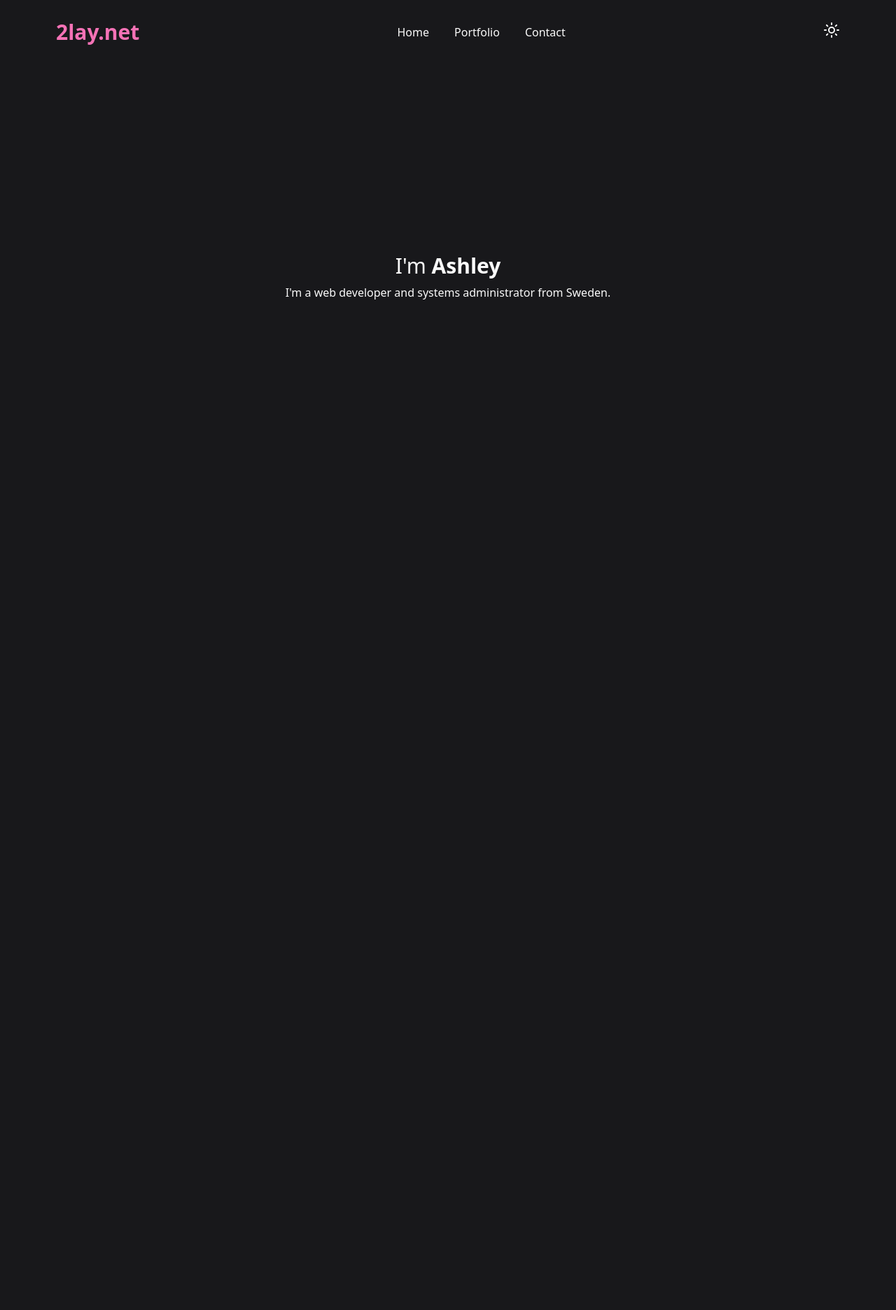
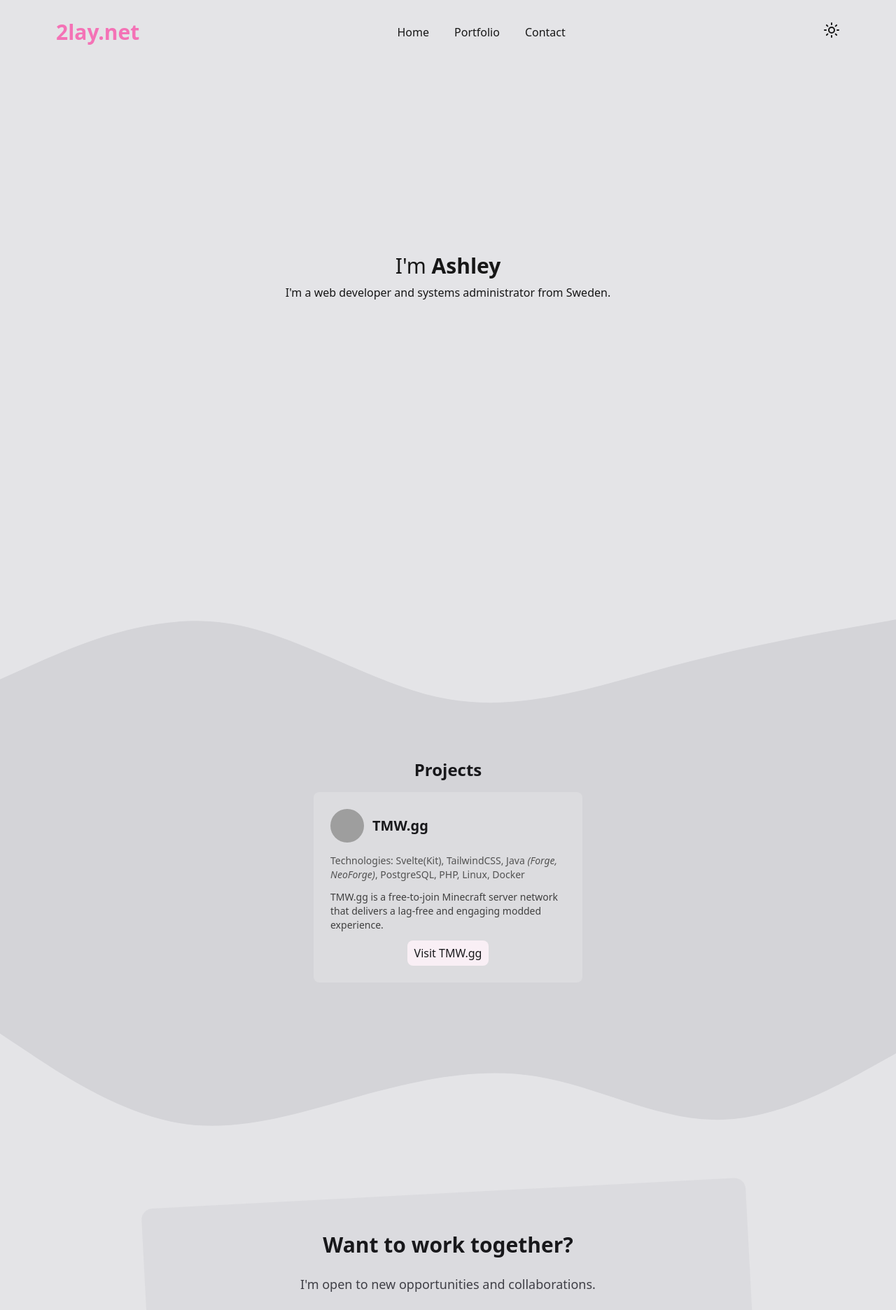
Before and after one commit to 2lay/2lay.net, a SvelteKit app: page / in a window 1280 px wide. Shown: the top 1872 px of the page at 70% size. Before the commit the page ends 800 px from the top, so only its background shows below. Built offline with nearby package versions, Linux system fonts and the light colour scheme; grey boxes are pictures that could not be loaded.

Commit message:
feat: some

```diff
--- a/src/lib/components/Navigation.svelte
+++ b/src/lib/components/Navigation.svelte
@@ -5,19 +5,19 @@
 
   <div
     id="nav"
-    class="flex items-center justify-between text-neutral-50 dark:text-neutral-900 px-20 pt-7 fixed top-0 left-0 w-full z-10"
+    class="flex items-center justify-between dark:text-neutral-50 text-neutral-900 px-20 pt-7 fixed top-0 left-0 w-full z-10"
   >
     <div id="nav-left">
       <p class="text-bold text-3xl font-bold"><span class="text-pink-400">2lay.net</span></p>
     </div>
     <div id="nav-right" class="flex flex-row space-x-4">
-      <a href="https://google.com" class="flex duration-150 hover:text-pink-100 hover:bg-pink-300/20 hover:shadow-pink-200 dark:hover:text-pink-600 dark:hover:bg-pink-50 dark:hover:shadow-pink-100 px-2.5 py-1.5 rounded-lg">
+      <a href="https://google.com" class="flex duration-150 dark:hover:text-pink-100 dark:hover:bg-pink-300/20 dark:hover:shadow-pink-200 hover:text-pink-600 hover:bg-pink-50 hover:shadow-pink-100 px-2.5 py-1.5 rounded-lg">
         <p>Home</p>
       </a>
-      <a href="https://google.com" class="flex duration-150 hover:text-pink-100 hover:bg-pink-300/20 hover:shadow-pink-200 dark:hover:text-pink-600 dark:hover:bg-pink-50 dark:hover:shadow-pink-100 px-2.5 py-1.5 rounded-lg">
+      <a href="https://google.com" class="flex duration-150 dark:hover:text-pink-100 dark:hover:bg-pink-300/20 dark:hover:shadow-pink-200 hover:text-pink-600 hover:bg-pink-50 hover:shadow-pink-100 px-2.5 py-1.5 rounded-lg">
         <p>Portfolio</p>
       </a>
-      <a href="https://google.com" class="flex duration-150 hover:text-pink-100 hover:bg-pink-300/20 hover:shadow-pink-200 dark:hover:text-pink-600 dark:hover:bg-pink-50 dark:hover:shadow-pink-100 px-2.5 py-1.5 rounded-lg">
+      <a href="https://google.com" class="flex duration-150 dark:hover:text-pink-100 dark:hover:bg-pink-300/20 dark:hover:shadow-pink-200 hover:text-pink-600 hover:bg-pink-50 hover:shadow-pink-100 px-2.5 py-1.5 rounded-lg">
         <p>Contact</p>
       </a>
     </div>
--- a/src/lib/components/ThemeSwitcher.svelte
+++ b/src/lib/components/ThemeSwitcher.svelte
@@ -13,7 +13,7 @@
 </script>
 
 <button
-  class="text-neutral-50 dark:text-neutral-900"
+  class="dark:text-neutral-50 text-neutral-900"
   on:click={toggle}
   aria-label="Toggle dark mode">
   {#if isDarkMode}
--- a/src/lib/styles.svelte
+++ b/src/lib/styles.svelte
@@ -1,10 +1,10 @@
 <style lang="postcss">
 	:global(body) {
-		@apply bg-zinc-900;
+		@apply bg-zinc-200;
 		transition: background-color 0.3s;
 	}
 	:global(body.dark) {
-		@apply bg-zinc-200;
+		@apply bg-zinc-900;
 	}
 
 </style>
--- a/src/routes/+page.svelte
+++ b/src/routes/+page.svelte
@@ -1,10 +1,93 @@
 <script>
-  import Navigation from "$lib/components/Navigation.svelte";
+	import Navigation from '$lib/components/Navigation.svelte';
 </script>
 
 <Navigation />
 
-<div class="flex flex-col min-h-screen justify-center items-center text-neutral-50 dark:text-neutral-900">
-  <div class="text-3xl">I'm <span class="font-bold">Ashley</span></div>
-  <div class="p-2 max-w-xl text-center">I'm a web developer and systems administrator from Sweden.</div>
+<div
+	class="flex min-h-screen flex-col items-center justify-center text-neutral-900 dark:text-neutral-50"
+>
+	<div class="text-3xl">I'm <span class="font-bold">Ashley</span></div>
+	<div class="max-w-xl p-2 text-center">
+		I'm a web developer and systems administrator from Sweden.
+	</div>
 </div>
+
+<svg
+	xmlns="http://www.w3.org/2000/svg"
+	viewBox="0 0 1440 320"
+	class="w-full fill-zinc-300 dark:fill-zinc-800"
+>
+	<path
+		fill-opacity="1"
+		d="M0,192L60,165.3C120,139,240,85,360,101.3C480,117,600,203,720,224C840,245,960,203,1080,170.7C1200,139,1320,117,1380,106.7L1440,96L1440,320L1380,320C1320,320,1200,320,1080,320C960,320,840,320,720,320C600,320,480,320,360,320C240,320,120,320,60,320L0,320Z"
+	></path>
+</svg>
+<div class="bg-zinc-300 dark:bg-zinc-800">
+	<div class="container mx-auto h-full rounded-lg">
+		<div class="flex flex-col gap-4 text-center">
+			<h2 class="text-2xl font-bold text-zinc-900 dark:text-zinc-50">Projects</h2>
+		</div>
+		<div class="grid grid-cols-1 place-items-center gap-6 p-4">
+			<div class="max-w-sm rounded-lg bg-[#DCDCDF] p-6 transition-all dark:bg-[#202023]">
+				<div class="mb-4 flex flex-row items-center gap-3">
+					<img
+						src="https://avatars.githubusercontent.com/u/116913506?v=4"
+						alt="TMW.gg"
+						class="h-12 w-12 rounded-full"
+					/>
+					<h3 class="text-xl font-bold text-zinc-900 dark:text-zinc-50">TMW.gg</h3>
+				</div>
+				<div class="mt-2 space-y-3">
+					<p class="text-sm text-neutral-600 dark:text-neutral-300">
+						<span class="font-medium">Technologies:</span> Svelte(Kit), TailwindCSS, Java
+						<span class="italic">(Forge, NeoForge)</span>, PostgreSQL, PHP, Linux, Docker
+					</p>
+					<p class="text-sm text-neutral-700 dark:text-neutral-200">
+						TMW.gg is a free-to-join Minecraft server network that delivers a lag-free and engaging
+						modded experience.
+					</p>
+					<div class="flex justify-center">
+						<a
+							href="https://t.me/TMW_gg"
+							class="flex rounded-lg bg-pink-50/90 px-2.5 py-1.5 text-zinc-900 duration-150 hover:scale-[1.02] hover:bg-pink-50 hover:text-pink-600 dark:bg-pink-300/10 dark:text-zinc-50 hover:dark:bg-pink-300/20 dark:hover:text-pink-100"
+						>
+							<p>Visit TMW.gg</p>
+						</a>
+					</div>
+				</div>
+			</div>
+		</div>
+	</div>
+</div>
+<svg
+	xmlns="http://www.w3.org/2000/svg"
+	viewBox="0 0 1440 320"
+	class="w-full fill-zinc-300 dark:fill-zinc-800"
+>
+	<path
+		fill-opacity="1"
+		d="M0,64L48,96C96,128,192,192,288,208C384,224,480,192,576,165.3C672,139,768,117,864,133.3C960,149,1056,203,1152,202.7C1248,203,1344,149,1392,122.7L1440,96L1440,0L1392,0C1344,0,1248,0,1152,0C1056,0,960,0,864,0C768,0,672,0,576,0C480,0,384,0,288,0C192,0,96,0,48,0L0,0Z"
+	></path>
+</svg>
+<div class="container mx-auto max-w-4xl px-4">
+	<div
+		class="rounded-2xl bg-zinc-300/50 px-12 py-14 dark:bg-zinc-800/50 -rotate-3"
+	>
+		<div class="flex flex-col items-center gap-6 rotate-3">
+			<h2 class="text-3xl font-bold text-zinc-900 dark:text-zinc-50">Want to work together?</h2>
+			<p class="max-w-lg text-center text-lg text-zinc-700 dark:text-zinc-300">
+				I'm open to new opportunities and collaborations.
+			</p>
+			<a
+				href="mailto:hello@2lay.net"
+				class="flex rounded-xl bg-pink-50/80 px-6 py-3 text-zinc-900 duration-200 hover:scale-[1.02] hover:bg-pink-50 hover:text-pink-600 dark:bg-pink-300/10 dark:text-zinc-50 dark:hover:text-pink-100"
+			>
+				Get in Touch
+			</a>
+		</div>
+	</div>
+<footer class="mt-24 pb-12 text-center text-sm text-zinc-600 dark:text-zinc-400">
+  <p>© {new Date().getFullYear()} 2lay.net • All rights reserved</p>
+</footer>
+</div>
```
